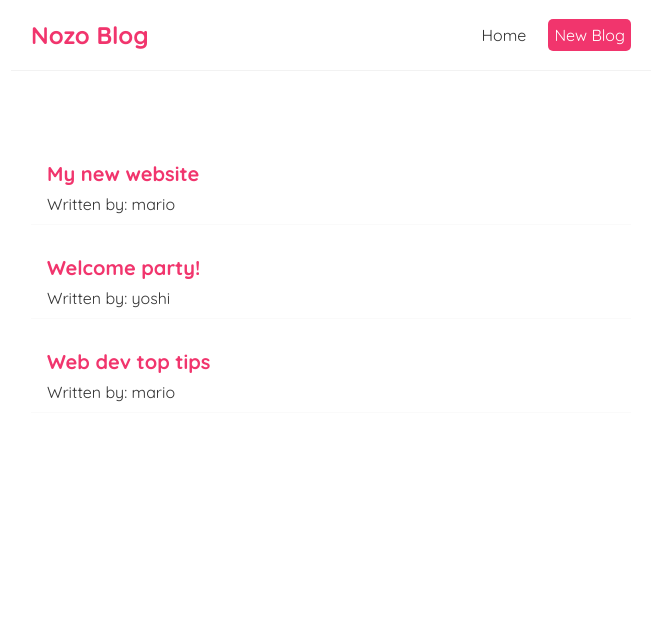
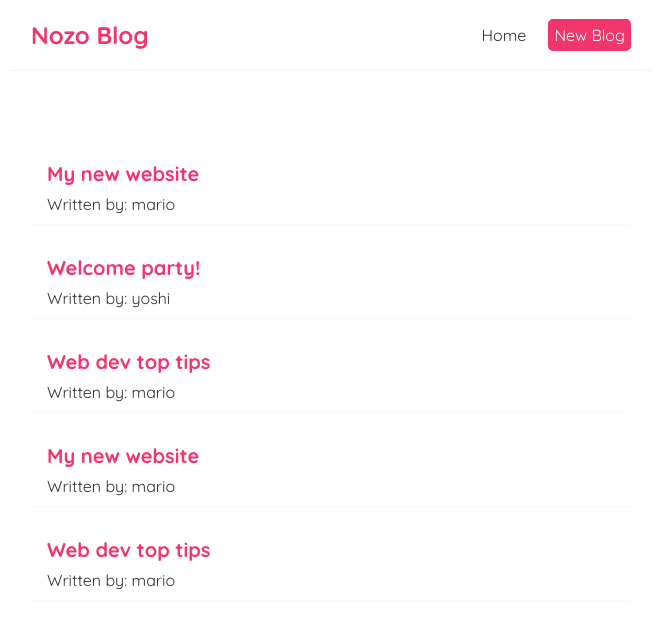
Before and after one commit to Kobby08/nozo-blog, a React (Create React App) app: page / in a window 1280 px wide. Shown: the top 628 px of the page, without its empty margins (309-971 px from the left). Built offline with nearby package versions, Linux system fonts and the light colour scheme.

Commit message:
reusing components

```diff
--- a/src/Home.js
+++ b/src/Home.js
@@ -22,9 +22,14 @@
       id: 3,
     },
   ]);
+
   return (
     <div className="home">
-      <BlogList blogs={blogs} />
+      <BlogList blogs={blogs} title="All Blogs" />
+      <BlogList
+        blogs={blogs.filter((blog) => blog.author === "mario")}
+        title="Mario's Blogs"
+      />
     </div>
   );
 };
```
